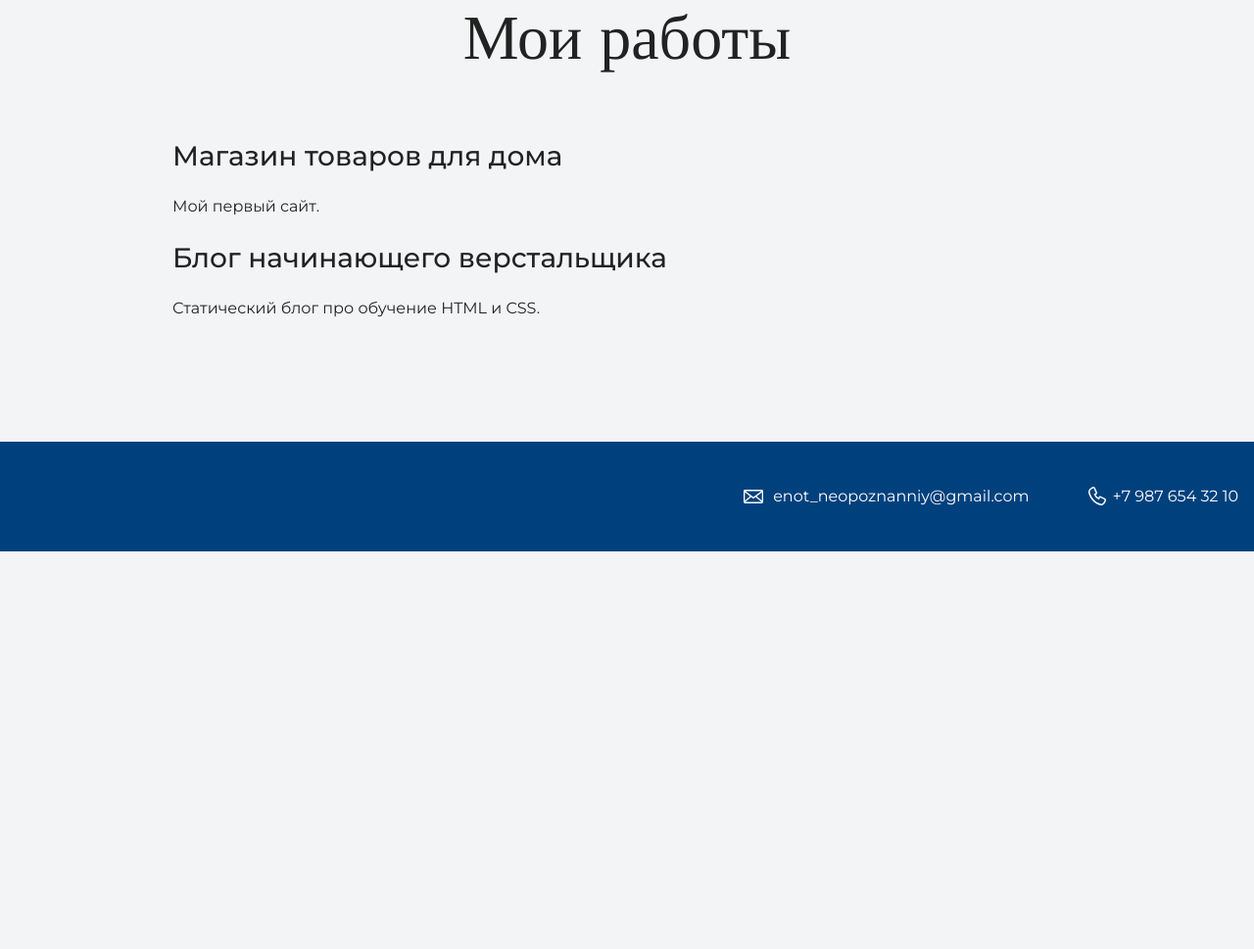
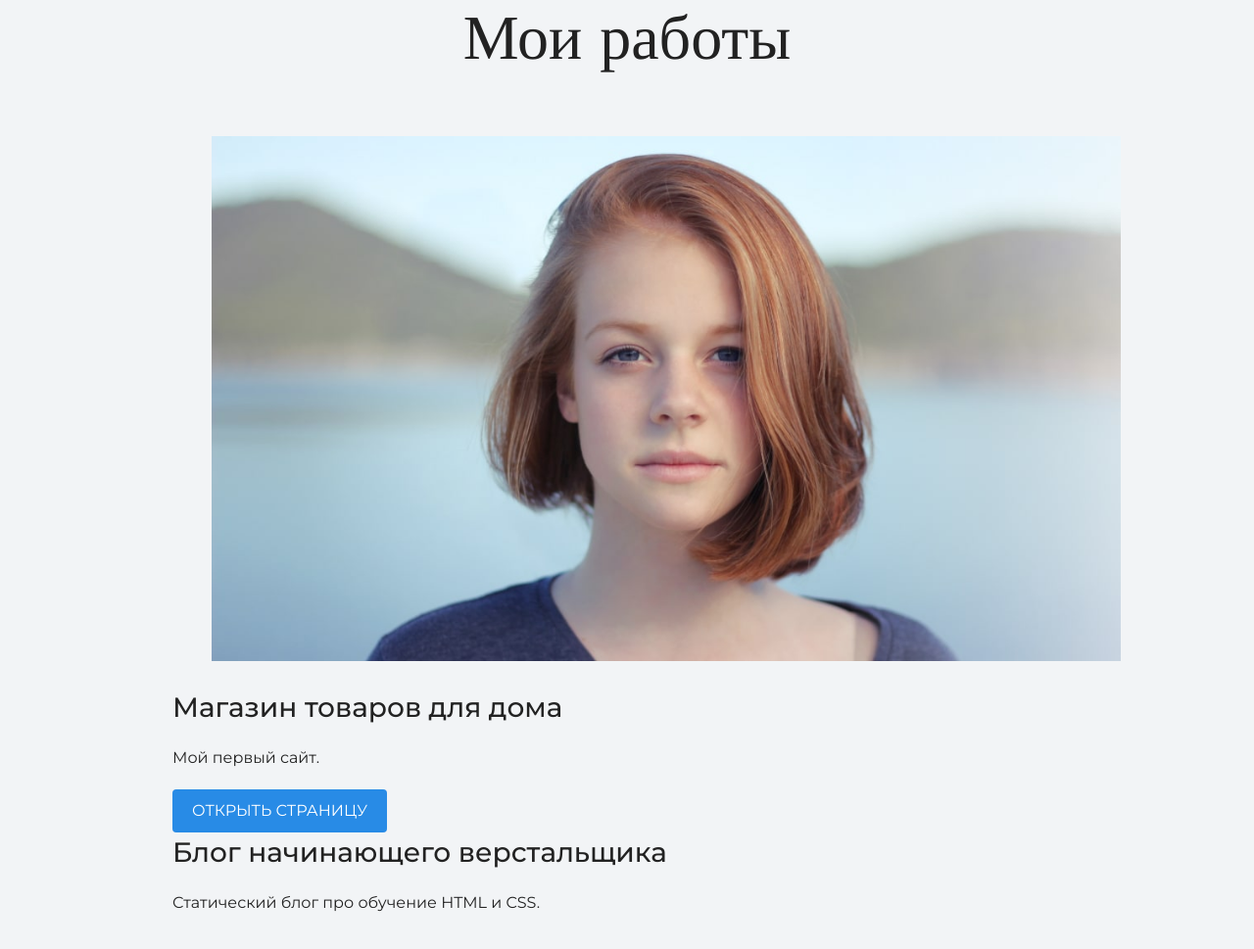
Before and after one commit to rootroot123321/Test, a plain HTML site: page index.html in a window 1280 px wide. Shown: the part 2052-3021 px from the top of the page at 98% size. Before the commit the page ends 2615 px from the top, so only its background shows below. Drawn offline with nearby package versions, Linux system fonts and the light colour scheme.

Commit message:
Update index.html

```diff
--- a/index.html
+++ b/index.html
@@ -38,8 +38,12 @@
     <section class="portfolio">
 		<div class="container">
 			<h2 class="subheading">Мои работы</h2>
+			<figure>
+  				<img src="files/user.jpg" width="928" height="536" alt="Фотография Неопознанного Енота">
+			</figure>
 			<h3>Магазин товаров для дома</h3>
 			<p>Мой первый сайт.</p>
+			<a class="button" href="source/project/index.html">Открыть страницу</a>
 			<h3>Блог начинающего верстальщика</h3>
 			<p>Статический блог про обучение HTML и CSS.</p>
 		</div>
```
